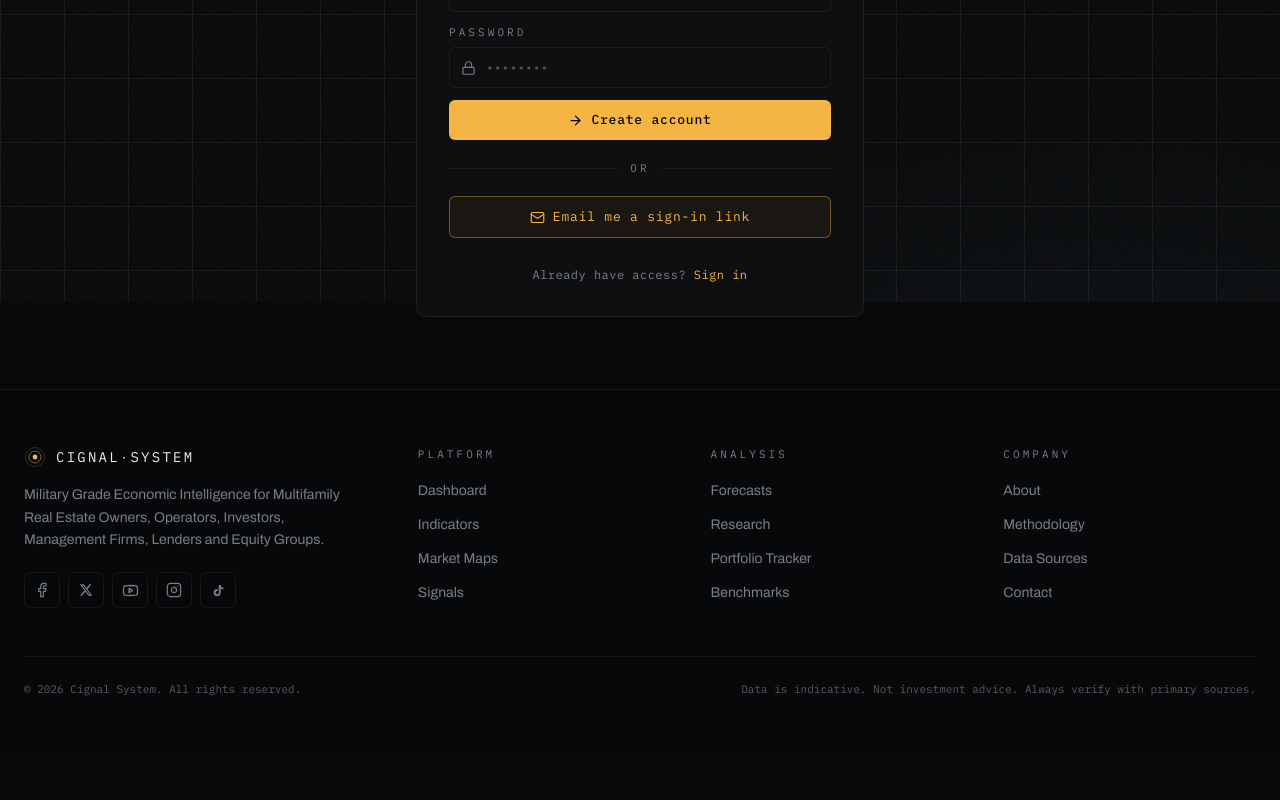
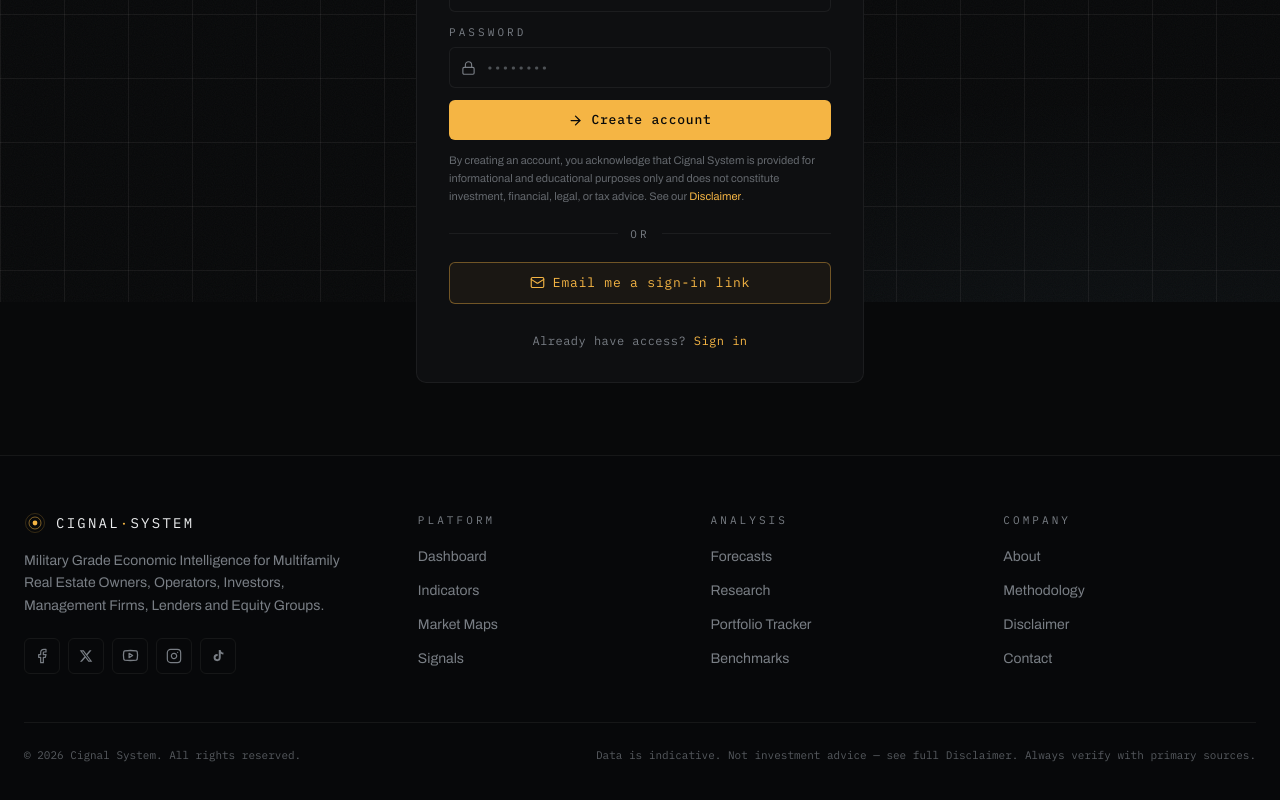
Before and after one commit to BenjaminInman/cignalsystem, a Next.js app: page /register in a window 1280 px wide. Shown: the part 498-1298 px from the top of the page. Before the commit the page ends 1252 px from the top, so only its background shows below. Built offline with nearby package versions, Linux system fonts and the light colour scheme; no server answers; the database is empty.

Commit message:
Add disclaimers: /disclaimer page, signup acknowledgment, checkout notice, footer links

```diff
--- a/app/api/stripe/checkout/route.js
+++ b/app/api/stripe/checkout/route.js
@@ -82,6 +82,12 @@
     line_items: [{ price: row.stripe_price_id, quantity: 1 }],
     subscription_data: { metadata: { supabase_user_id: user.id, tier } },
     allow_promotion_codes: true,
+    custom_text: {
+      submit: {
+        message:
+          "By subscribing, you acknowledge that Cignal System is provided for informational and educational purposes only and does not constitute investment, financial, legal, or tax advice.",
+      },
+    },
     success_url: `${origin}/dashboard?upgraded=1`,
     cancel_url: `${origin}/upgrade?canceled=1`,
   });
--- /dev/null
+++ b/app/disclaimer/page.js
@@ -0,0 +1,74 @@
+import { ShieldAlert } from "lucide-react";
+
+export const metadata = { title: "Disclaimer · Cignal System" };
+
+const SECTIONS = [
+  {
+    h: "Informational and educational purposes only",
+    p: `Cignal System (the "Platform"), operated by Cignal System LLC ("we," "us," or "our"), provides economic data, market indicators, analytics, forecasts, scores, and related commentary concerning the multifamily real estate industry. All content on the Platform is provided for general informational and educational purposes only. It is not intended to be, and must not be relied upon as, the sole basis for any investment, business, financial, or other decision.`,
+  },
+  {
+    h: "Not investment, financial, legal, or tax advice",
+    p: `Nothing on the Platform constitutes investment advice, financial advice, trading advice, legal advice, tax advice, or any other form of professional advice, and nothing on the Platform should be construed as a recommendation, solicitation, or offer to buy, sell, or hold any security, property, or other asset, or to pursue any investment or operating strategy. We are not a registered investment adviser, broker-dealer, real estate broker, or financial planner. No content on, or access to, the Platform creates an advisory, brokerage, or fiduciary relationship between you and us.`,
+  },
+  {
+    h: "Data sources and accuracy",
+    p: `The Platform aggregates and analyzes information obtained from third-party and publicly available sources believed to be reliable, including government agencies and industry data providers. We do not independently verify all such information and make no representation or warranty as to its accuracy, completeness, timeliness, or fitness for any purpose. Data may be delayed, revised, incomplete, or contain errors. You are responsible for independently verifying any information with primary sources before relying on it.`,
+  },
+  {
+    h: "Forecasts and forward-looking statements",
+    p: `The Platform may present forecasts, projections, scenarios, indicators, and signals that are inherently forward-looking and based on assumptions and models that may prove incorrect. Forward-looking content is hypothetical, is not a guarantee of future results, and actual outcomes may differ materially. Past performance and historical patterns are not indicative of future results.`,
+  },
+  {
+    h: "No recommendations",
+    p: `Indicators, signals, scores, rankings, maps, and similar features are analytical tools intended to inform your own independent judgment. They are not recommendations to buy, sell, hold, finance, or take any other action with respect to any market, property, or investment.`,
+  },
+  {
+    h: "Assumption of risk",
+    p: `Real estate and related investments involve substantial risk, including the possible loss of principal. Market conditions can change rapidly and unpredictably. You are solely responsible for your own decisions and for independently evaluating the merits and risks of any course of action.`,
+  },
+  {
+    h: "Consult your own professionals",
+    p: `Before making any investment, financial, legal, or tax decision, you should consult your own licensed and qualified professionals who can evaluate your specific circumstances and objectives.`,
+  },
+  {
+    h: "No warranties",
+    p: `The Platform and all content are provided "as is" and "as available," without warranties of any kind, whether express or implied, including implied warranties of merchantability, fitness for a particular purpose, and non-infringement. To the fullest extent permitted by law, we disclaim all liability for any loss or damage arising from your use of, or reliance on, the Platform or its content.`,
+  },
+];
+
+export default function DisclaimerPage() {
+  return (
+    <div className="mx-auto max-w-3xl px-6 pt-14 pb-24 fade-up">
+      <p className="kicker mb-3 flex items-center gap-2">
+        <ShieldAlert size={12} className="text-signal" /> Legal
+      </p>
+      <h1 className="headline text-4xl text-ink md:text-5xl">Disclaimer</h1>
+      <p className="mono mt-3 text-[12px] tracking-[0.04em] text-muted">
+        Effective June 30, 2026
+      </p>
+
+      <p className="mt-8 text-[15px] leading-relaxed text-muted">
+        Please read this disclaimer carefully before using Cignal System. By
+        accessing or using the Platform, you acknowledge that you have read,
+        understood, and agree to the terms below.
+      </p>
+
+      <div className="mt-10 space-y-8">
+        {SECTIONS.map((s, i) => (
+          <section key={i}>
+            <h2 className="text-lg font-semibold text-ink">
+              {i + 1}. {s.h}
+            </h2>
+            <p className="mt-2 text-[14px] leading-relaxed text-muted">{s.p}</p>
+          </section>
+        ))}
+      </div>
+
+      <p className="mono mt-12 border-t border-[var(--line)] pt-6 text-[12px] leading-relaxed text-muted/80">
+        Cignal System LLC · Questions about this disclaimer:
+        ben@benjamininman.com
+      </p>
+    </div>
+  );
+}
--- a/components/AuthForm.js
+++ b/components/AuthForm.js
@@ -174,6 +174,15 @@
           {busy ? <Loader2 size={15} className="animate-spin" /> : <ArrowRight size={15} strokeWidth={2} />}
           {isSignup ? "Create account" : "Sign in"}
         </button>
+
+        {isSignup && (
+          <p className="mt-1 text-[11px] leading-relaxed text-muted/80">
+            By creating an account, you acknowledge that Cignal System is provided
+            for informational and educational purposes only and does not
+            constitute investment, financial, legal, or tax advice. See our{" "}
+            <Link href="/disclaimer" className="text-signal hover-line">Disclaimer</Link>.
+          </p>
+        )}
       </form>
 
       <div className="my-5 flex items-center gap-3">
--- a/components/Footer.js
+++ b/components/Footer.js
@@ -5,7 +5,7 @@
 const COLS = [
   { title: "PLATFORM", links: [["Dashboard", "/"], ["Indicators", "/indicators"], ["Market Maps", "/market-maps"], ["Signals", "/signals"]] },
   { title: "ANALYSIS", links: [["Forecasts", "/forecasts"], ["Research", "/research"], ["Portfolio Tracker", "/portfolio"], ["Benchmarks", "/market-maps"]] },
-  { title: "COMPANY", links: [["About", "/about"], ["Methodology", "/about"], ["Data Sources", "#"], ["Contact", "#"]] },
+  { title: "COMPANY", links: [["About", "/about"], ["Methodology", "/about"], ["Disclaimer", "/disclaimer"], ["Contact", "#"]] },
 ];
 
 export default function Footer() {
@@ -61,7 +61,7 @@
         </div>
         <div className="mt-12 flex flex-col gap-2 border-t border-[var(--line)] pt-6 text-[11px] text-muted/70 md:flex-row md:items-center md:justify-between">
           <span className="mono">© {new Date().getFullYear()} Cignal System. All rights reserved.</span>
-          <span className="mono">Data is indicative. Not investment advice. Always verify with primary sources.</span>
+          <Link href="/disclaimer" className="mono transition-colors hover:text-ink">Data is indicative. Not investment advice — see full Disclaimer. Always verify with primary sources.</Link>
         </div>
       </div>
     </footer>
```
